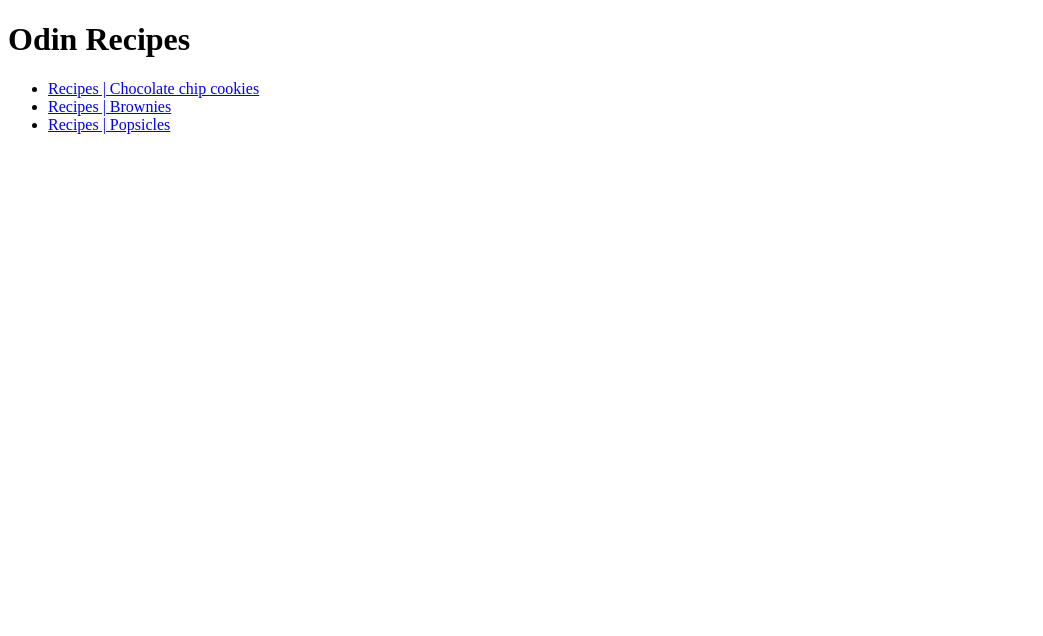
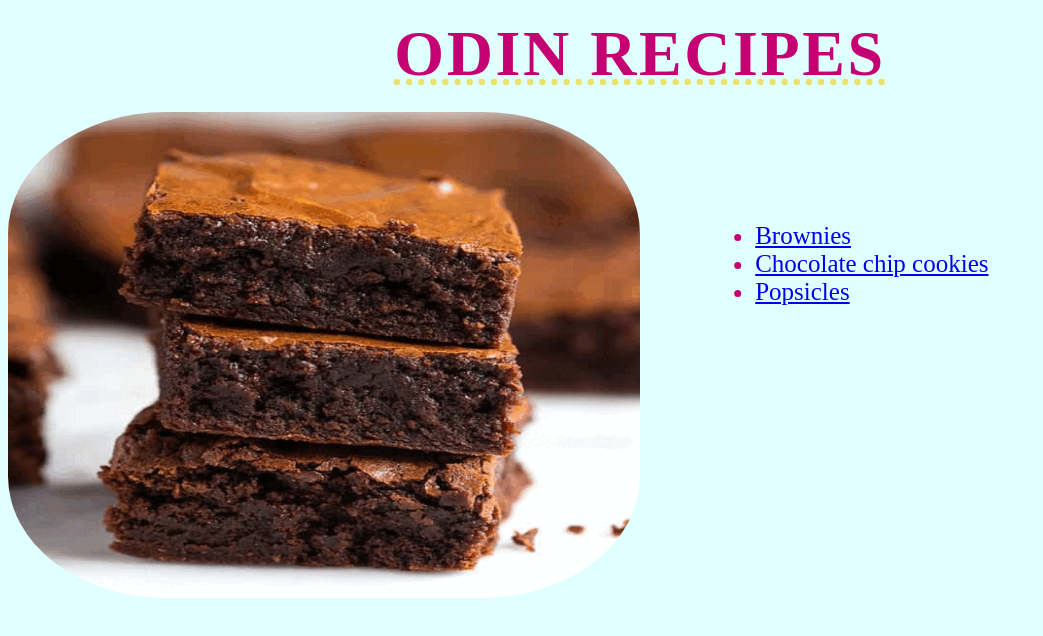
Before and after one commit to gabi-siqueira/odin-recipes, a plain HTML site: page index.html in a window 1280 px wide. Shown: the whole page, without its empty margins (0-1043 px from the left). Drawn offline with Linux system fonts and the light colour scheme.

Commit message:
Add main image and CSS selectors

```diff
--- a/index.html
+++ b/index.html
@@ -3,14 +3,17 @@
 <head>
     <meta charset="UTF-8">
     <title>TOD | Recipes</title>
+    <link rel="stylesheet" href="index.css">
 </head>
 <body>
-    <h1>Odin Recipes</h1>
-    <ul>
-        <li><a href="./recipes/chocolate-chip-cookies.html">Recipes | Chocolate chip cookies</a></li>
-        <!--the . refers to the odin-recipes directory, where the index is located-->
-        <li><a href="./recipes/brownies.html">Recipes | Brownies</a></li>
-        <li><a href="./recipes/popsicles.html">Recipes | Popsicles</a></li>
+    <h1 id="mainTitle">Odin Recipes</h1>
+    <img id="mainImage" src="recipes/images/index-1.gif" alt="Desserts gif">
+    <div class="sectionTitle">
+        <ul>
+            <li><a href="./recipes/brownies.html">Brownies</a></li>
+            <li><a href="./recipes/chocolate-chip-cookies.html">Chocolate chip cookies</a></li>
+            <li><a href="./recipes/popsicles.html">Popsicles</a></li>
     </ul>
+    </div>
     </body>
 </html>
```
